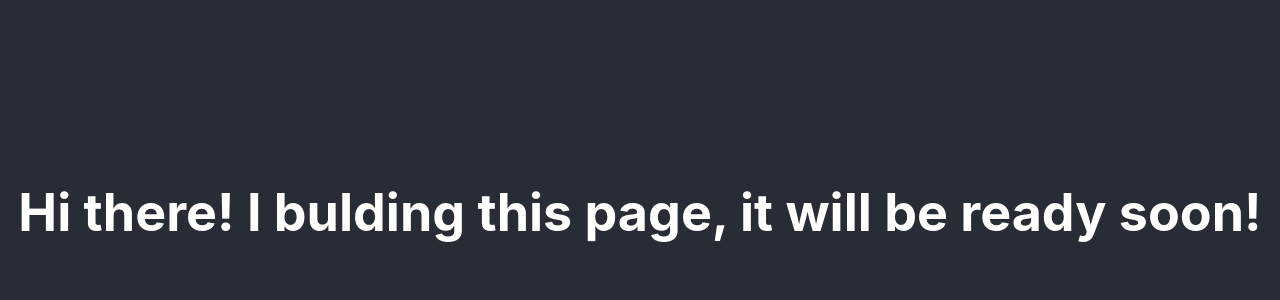
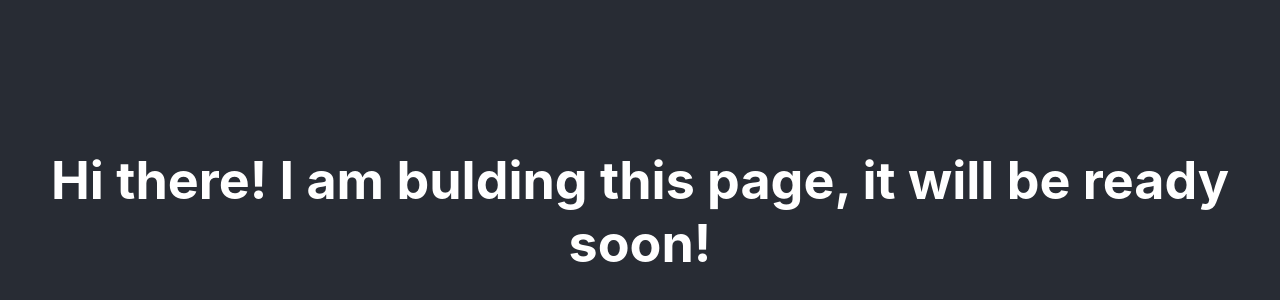
Before and after one commit to mstefa/mstefa, a React (Create React App) app: page / in a window 1280 px wide. Shown: the part 188-488 px from the top of the page. Built offline with nearby package versions, Linux system fonts and the light colour scheme.

Commit message:
gh-pagges module config

```diff
--- a/package.json
+++ b/package.json
@@ -2,6 +2,7 @@
   "name": "0000-mstefa",
   "version": "0.1.0",
   "private": true,
+  "homepage": "http://mstefa.github.io",
   "dependencies": {
     "@testing-library/jest-dom": "^5.11.4",
     "@testing-library/react": "^11.1.0",
@@ -15,7 +16,9 @@
     "start": "react-scripts start",
     "build": "react-scripts build",
     "test": "react-scripts test",
-    "eject": "react-scripts eject"
+    "eject": "react-scripts eject",
+    "predeploy": "npm run build",
+    "deploy": "gh-apges -d build"
   },
   "eslintConfig": {
     "extends": [
--- a/src/App.js
+++ b/src/App.js
@@ -5,7 +5,7 @@ function App() {
   return (
     <div className="App">
       <header className="App-header">
-        <h1>Hi there! I bulding this page, it will be ready soon! </h1>
+        <h1>Hi there! I am bulding this page, <bn/> it will be ready soon! </h1>
       </header>
     </div>
   );
--- a/src/index.js
+++ b/src/index.js
@@ -2,7 +2,6 @@ import React from 'react';
 import ReactDOM from 'react-dom';
 import './index.css';
 import App from './App';
-import reportWebVitals from './reportWebVitals';
 
 ReactDOM.render(
   <React.StrictMode>
```
Also changed, not shown: 1 other file (tests, documents, lock files or other folders).
